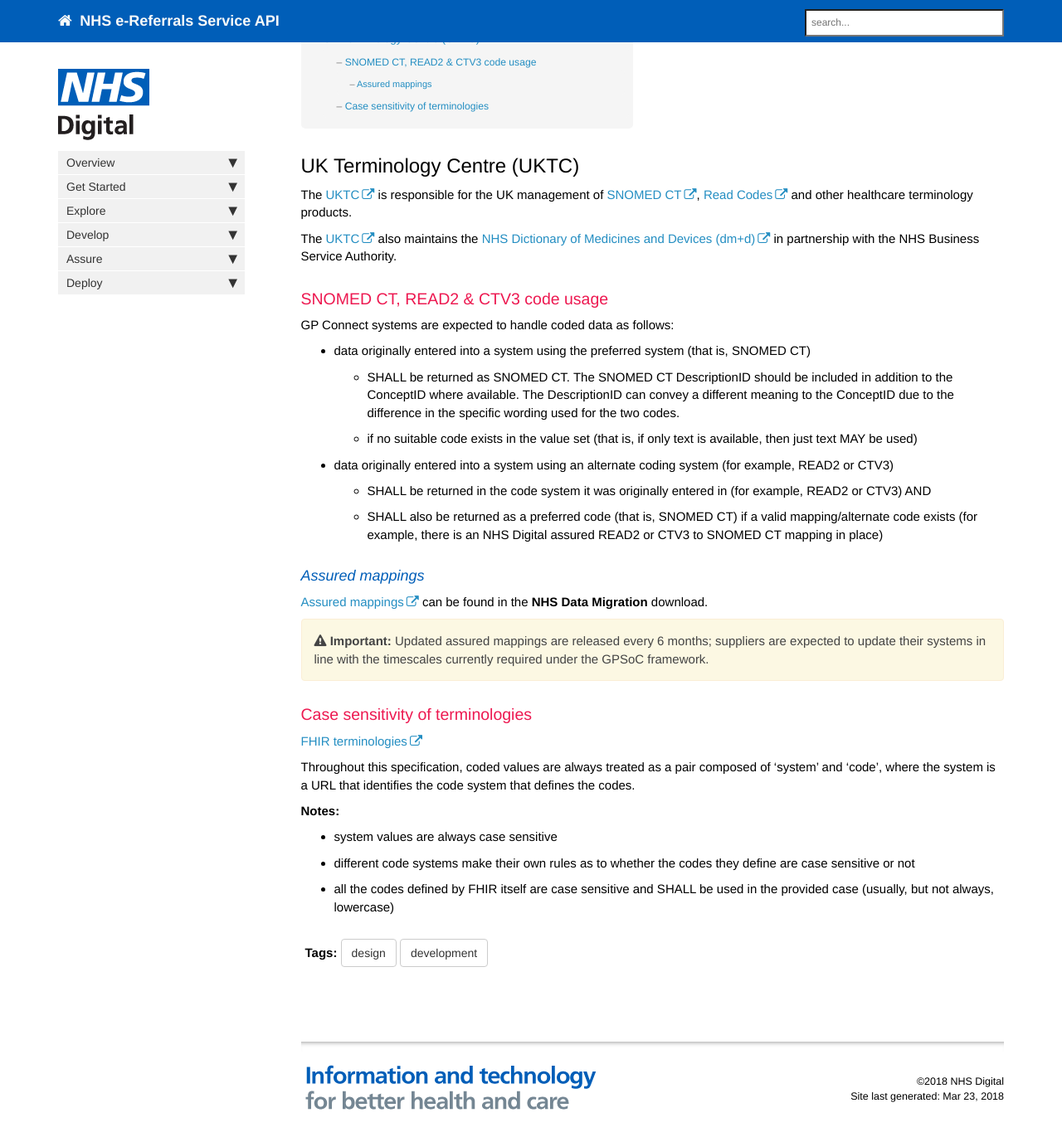
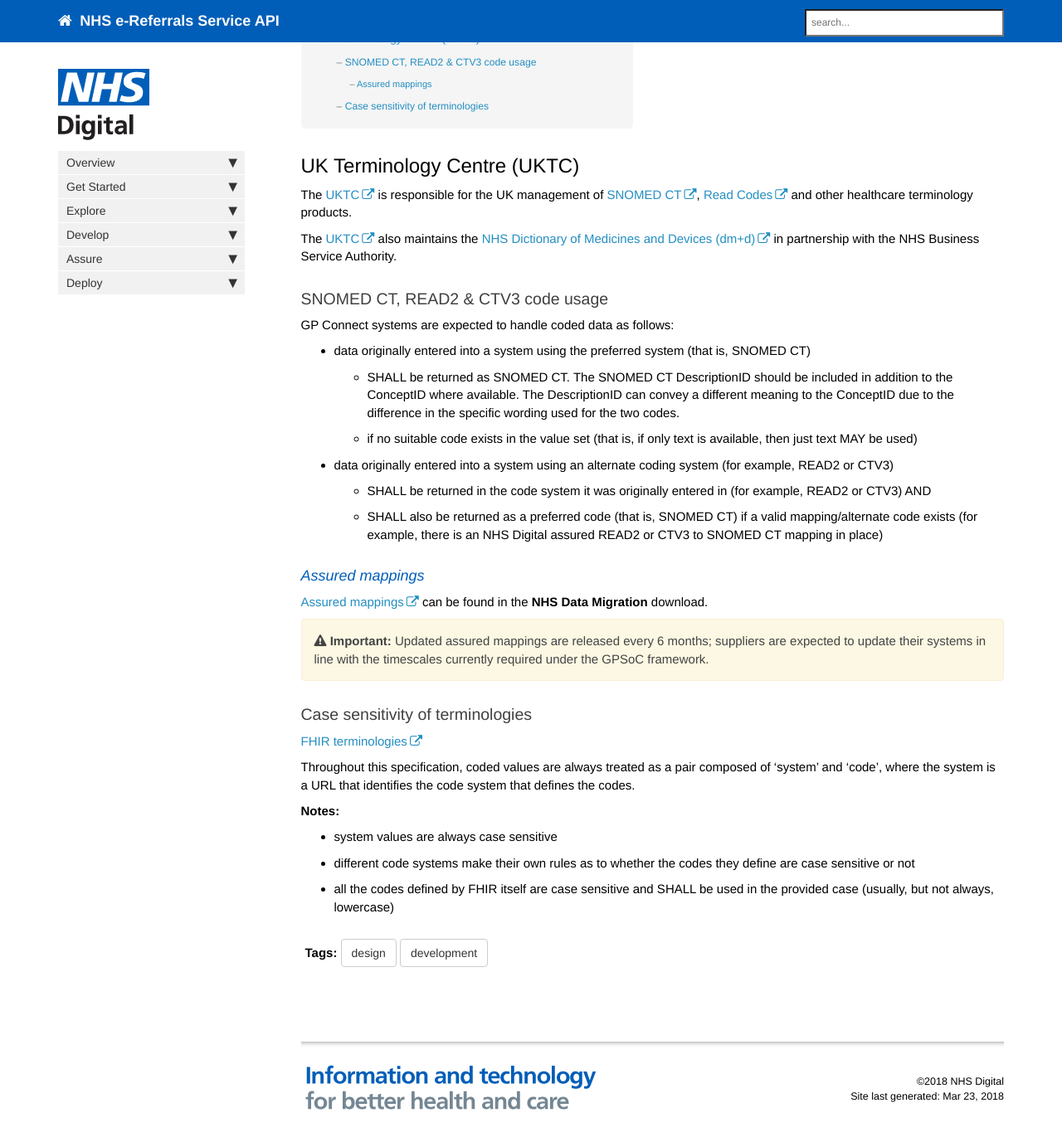
Before and after one commit to wurble369/websitetest, a Jekyll site: the page built from pages/design/design_clinical_terminologies.md, in a window 1280 px wide and 1400 px high, scrolled down 201 px. Shown: the top 1377 px of the window at 83% size. Built offline with Jekyll 4.4.1, drawn with Linux system fonts in a browser that asks for light colours; nearby versions of some CDN libraries; comment, search, counter and statistics services are not loaded.

Commit message:
h3 colours

```diff
--- a/css/customstyles.css
+++ b/css/customstyles.css
@@ -615,8 +615,8 @@ a.fa.fa-envelope-o.mailto {
     font-weight: 600;
 }
 
-h3 {color: #696969; font-weight:normal; font-size:130%;}
-h4 {color: #679DCE; font-weight:normal; font-size:120%; font-style:italic;}
+h3 {color: #404040; font-weight:normal; font-size:130%;}
+h4 {color: #005EB8; font-weight:normal; font-size:120%; font-style:italic;}
 
 .alert, .callout {
     overflow: hidden;
--- a/css/theme-blue.css
+++ b/css/theme-blue.css
@@ -5,7 +5,7 @@
 }
 
 
-h3 {color: #ED1951; }
+h3 {color: #404040; }
 h4 {color: #005EB8; }
 
 .nav-tabs > li.active > a, .nav-tabs > li.active > a:hover, .nav-tabs > li.active > a:focus {
```
